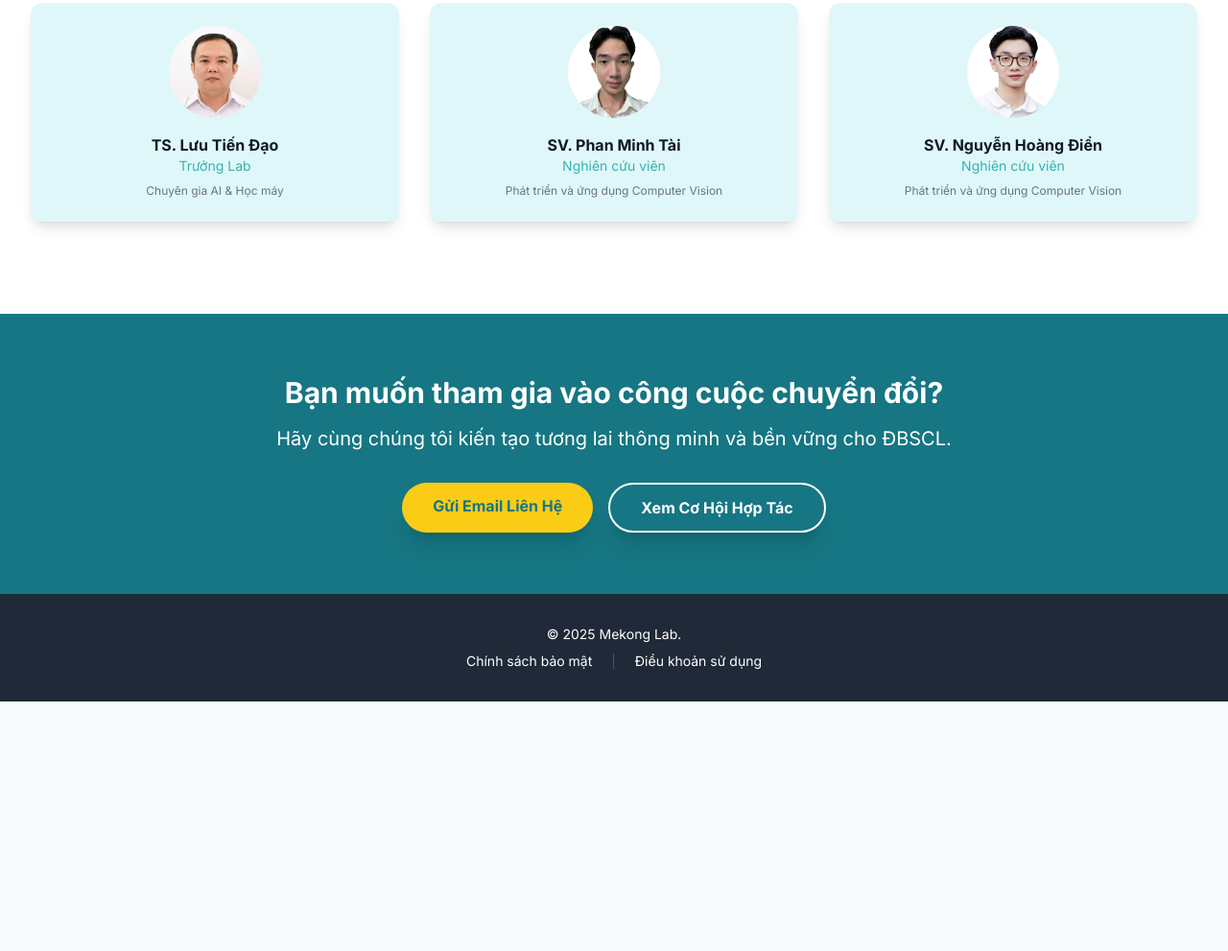
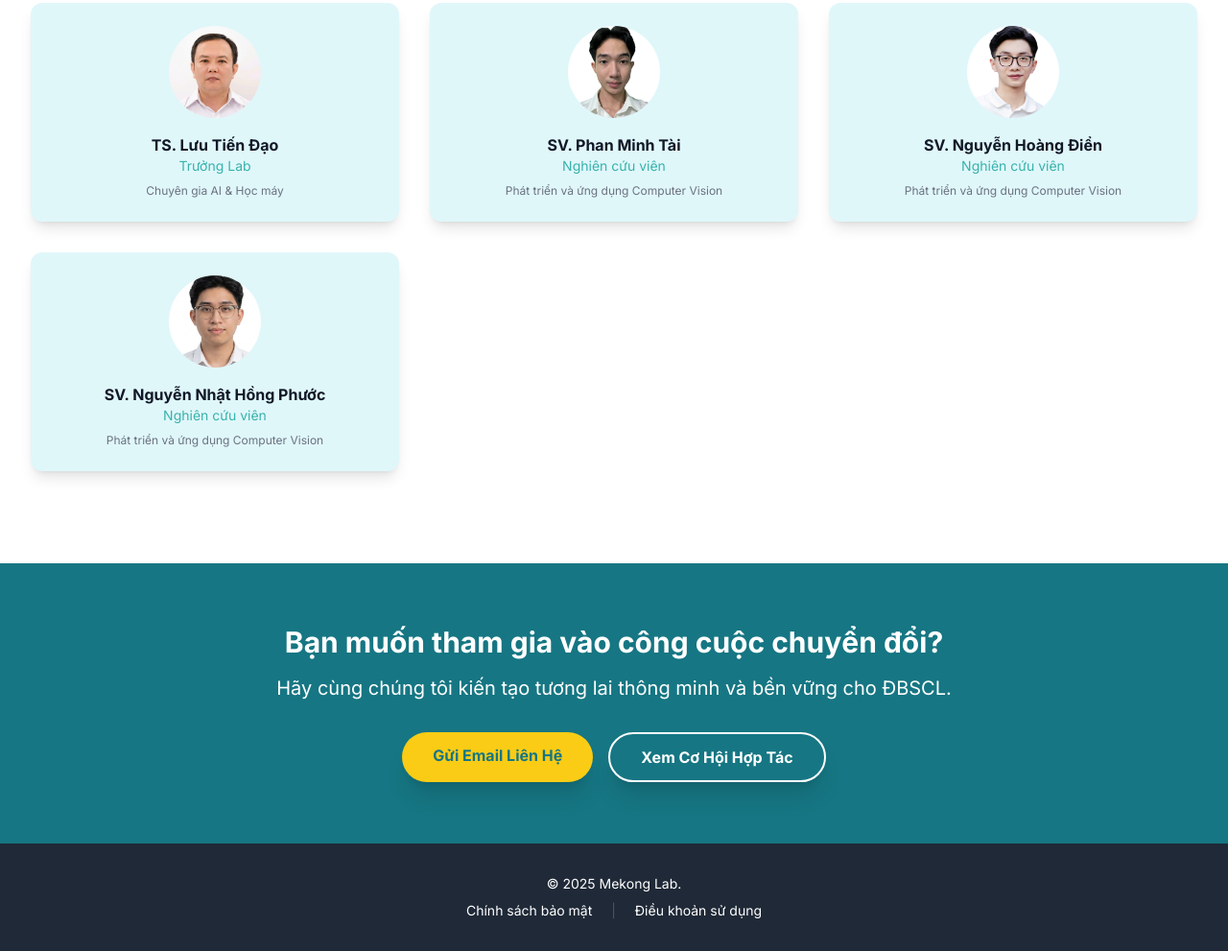
Before and after one commit to ltdao-ctu/mekonglab, a plain HTML site: page index.html in a window 1280 px wide. Shown: the part 3439-4430 px from the top of the page at 96% size. Before the commit the page ends 4170 px from the top, so only its background shows below. Drawn offline with nearby package versions, Linux system fonts and the light colour scheme.

Commit message:
add personal info and photo to member section

```diff
--- a/index.html
+++ b/index.html
@@ -627,6 +627,18 @@
                             </p>
                             <p class="text-xs text-gray-500 mt-2">Phát triển và ứng dụng Computer Vision</p>
                         </div>
+                        <!-- Member 4 -->
+                        <div class="bg-mekong-light p-6 rounded-xl shadow-lg">
+                            <img class="w-24 h-24 rounded-full mx-auto mb-4 object-cover" src="imgs/NguyenNhatHongPhuoc.jpg"
+                                alt="Placeholder image for Student C" />
+                            <h4 class="font-bold text-gray-900">
+                                SV. Nguyễn Nhật Hồng Phước
+                            </h4>
+                            <p class="text-sm text-mekong-green">
+                                Nghiên cứu viên
+                            </p>
+                            <p class="text-xs text-gray-500 mt-2">Phát triển và ứng dụng Computer Vision</p>
+                        </div>
                     </div>
                 </div>
             </section>
```
Also changed, not shown: imgs/NguyenNhatHongPhuoc.jpg (added).
